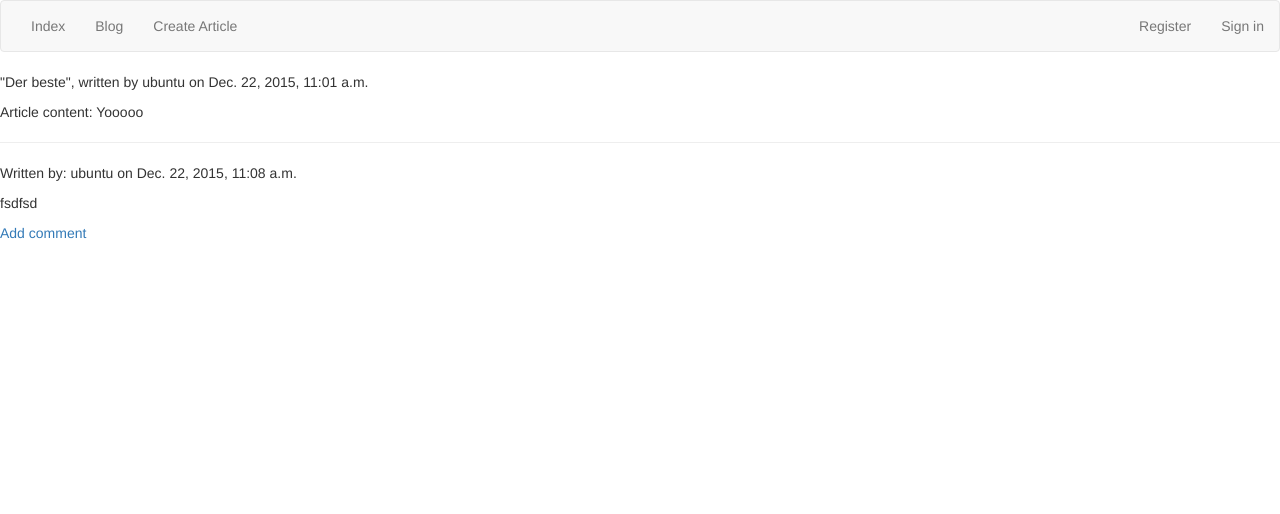
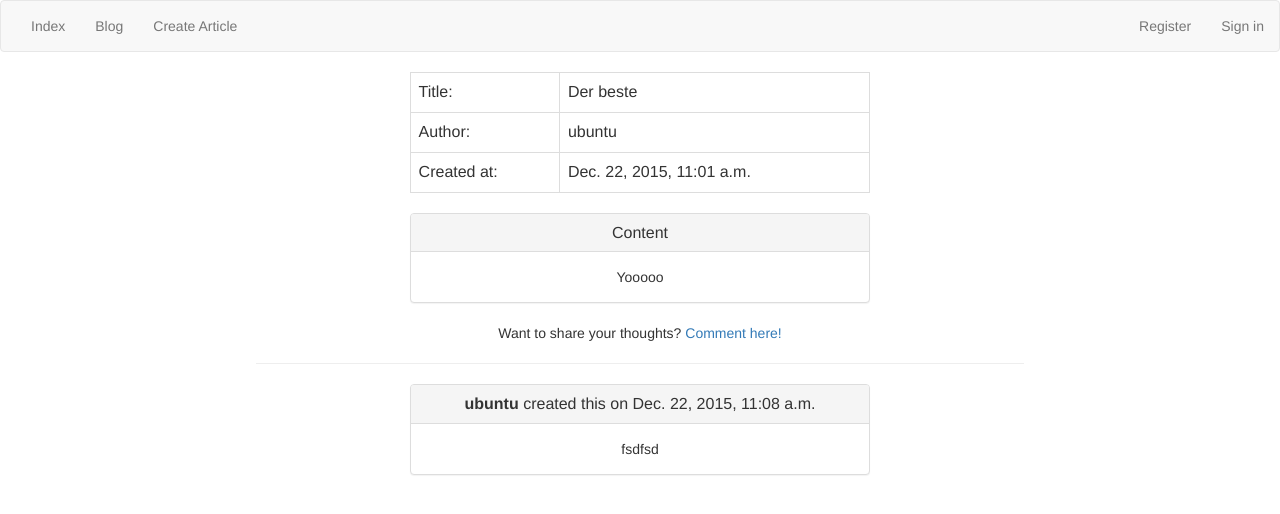
Before and after one commit to ApachiHausarbeit/django_hausarbeit, a Django app: page /blog/article/12/ in a window 1280 px wide. Shown: the top 514 px of the page. Run offline with Django 3.2, Linux system fonts and the light colour scheme; data comes from the database, SQL or seed files in the repository; both versions use the stored data as it was after the commit; some libraries are stand-ins or nearby versions.

Commit message:
Design wurde ein wenig verschönert.

```diff
--- a/templates/article.html
+++ b/templates/article.html
@@ -1,13 +1,44 @@
 {% extends "base.html" %}
 
 {% block content %}
-{% if article.author == user %}
-    <a href="{% url 'article_update' article.id %}">Edit this article</a>
-    <a href="{% url 'article_delete' article.id %}">Delete this article</a>
-{% endif %}
+    <table style="width: 60%;" class="table table-hover table-bordered">
+        <tr>
+            <td>Title:</td>
+            <td>{{ article.title }}</td>
+        </tr>
+        <tr>
+            <td>Author:</td>
+            <td>{{ article.author }}</td>
+        </tr>
+        <tr>
+            <td>Created at:</td>
+            <td>{{ article.created_at }}</td>
+        </tr>
+        {% if article.author == user %}
+            <tr>
+                <td>
+                    <a href="{% url 'article_update' article.id %}">Edit this article</a>
+                </td>
+                <td>
+                    <a href="{% url 'article_delete' article.id %}">Delete this article</a>
+                </td>
+            </tr>
+        {% endif %}
+    </table>
 
-<p>"{{ article.title }}", written by {{ article.author }} on {{ article.created_at }}</p>
-<p>Article content: {{ article.body }}</p>
+<div style="width: 60%;" class="container">
+    <div class="row">
+        <div class="panel panel-default">
+            <div class="panel-heading">
+                <h3 class="panel-title">Content</h3>
+            </div>
+
+            <div class="panel-body">
+                {{ article.body }}
+            </div>
+        </div>
+    </div>
+</div>
 
 {% include 'comment_section.html' %}
 {% endblock content %}
--- a/templates/article_list.html
+++ b/templates/article_list.html
@@ -2,7 +2,7 @@
 
 {% block content %}
 
-<table class="table table-hover">
+<table class="table table-hover table-bordered">
     <thead>
         <tr>
             <th>Title</th>
--- a/templates/base.html
+++ b/templates/base.html
@@ -29,6 +29,10 @@
                 {% endif %}
         </div>
     </nav>
-    {% block content %}{% endblock content %}
+    <center>
+        <div style="width: 60%">
+            {% block content %}{% endblock content %}
+        </div>
+    </center>
     </body>
 </html>
--- a/templates/comment_section.html
+++ b/templates/comment_section.html
@@ -1,13 +1,24 @@
 {% for comment in comments %}
+    <p>Want to share your thoughts? <a href="{% url 'comment_create' article.id %}">Comment here!</a></p>
     <hr>
-    <p>Written by: {{ comment.author }} on {{ comment.created_at }}</p>
-    {% if article.author == user %}
-    <a href="{% url 'comment_delete' id=article.id pk=comment.id %}">delete</a>
-    <a href="{% url 'comment_update' id=article.id pk=comment.id %}">update</a>
-    {% endif %}
-    <p>{{ comment.body }}</p>
+    <div style="width: 60%;" class="container">
+        <div class="row">
+            <div class="panel panel-default">
+                <div class="panel-heading">
+                    <h3 class="panel-title"><strong>{{ comment.author }}</strong> created this on {{ comment.created_at }}</h3>
+                    {% if article.author == user %}
+                        <a href="{% url 'comment_delete' id=article.id pk=comment.id %}">delete</a>
+                        <a href="{% url 'comment_update' id=article.id pk=comment.id %}">update</a>
+                    {% endif %}
+                </div>
+
+                <div class="panel-body">
+                    {{ comment.body }}
+                </div>
+            </div>
+        </div>
+    </div>
 {% empty %}
-    <p>No comments exist yet</p>
+    <hr>
+    <p>There are no comments yet, <a href="{% url 'comment_create' article.id %}">create yours!</a></p>
 {% endfor %}
-
-<a href="{% url 'comment_create' article.id %}">Add comment</a>
--- a/templates/delete_confirmation.html
+++ b/templates/delete_confirmation.html
@@ -2,9 +2,7 @@
 
 {% block content %}
 <form action="" method="post">{% csrf_token %}
-    <center>
-        <p class="bg-danger" style="width: 25%;"><br>Are you sure you want to delete this?<br><br></p>
-        <input class="btn btn-danger" type="submit" value="Confirm"/>
-    </center>
+    <p class="bg-danger" style="width: 40%;"><br>Are you sure you want to delete this?<br><br></p>
+    <input class="btn btn-danger" type="submit" value="Confirm"/>
 </form>
 {% endblock content %}
--- a/templates/index.html
+++ b/templates/index.html
@@ -2,5 +2,6 @@
 
 {% block content %}
 <h3>Index</h3>
-<p>The whole project is available on this <a href="https://github.com/ApachiHausarbeit/django_hausarbeit">github repository</a></p>
+<p>The whole project is available on <a href="https://github.com/ApachiHausarbeit/django_hausarbeit">this github repository</a></p>
+<p>I am not a designer and this design is just created so that this site doesn't look too terrible. My css styling is not best practice and please do not try this at home!</p>
 {% endblock content %}
```
Also changed, not shown: db.sqlite3.
